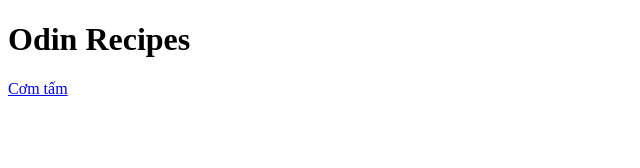
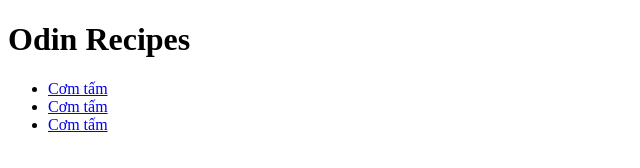
Before and after one commit to HVQuan02/odin-recipies, a plain HTML site: page index.html in a window 1280 px wide. Shown: the whole page, without its empty margins (0-640 px from the left). Drawn offline with Linux system fonts and the light colour scheme.

Commit message:
Link pho and hu-tieu recipe to main site

```diff
--- a/index.html
+++ b/index.html
@@ -9,7 +9,11 @@
 
 <body>
   <h1>Odin Recipes</h1>
-  <a href="recipes/com-tam.html">Cơm tấm</a>
+  <ul>
+    <li><a href="recipes/com-tam.html">Cơm tấm</a></li>
+    <li><a href="recipes/pho.html">Cơm tấm</a></li>
+    <li><a href="recipes/hu-tieu.html">Cơm tấm</a></li>
+  </ul>
 </body>
 
 </html>
```
Also changed, not shown: recipes/hu-tieu.html (added), recipes/pho.html (added).
